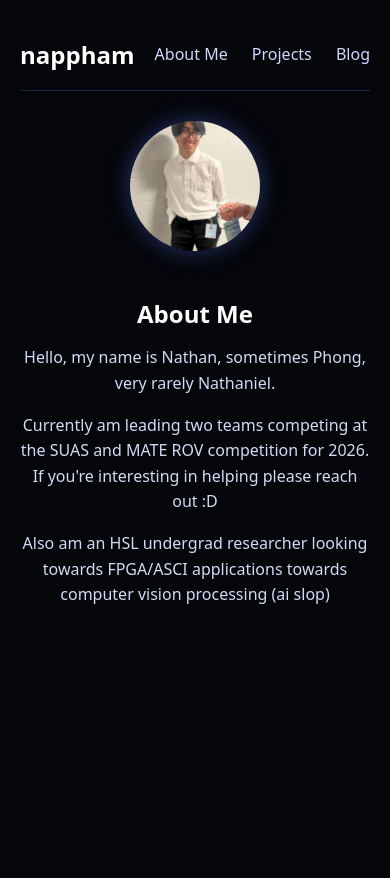
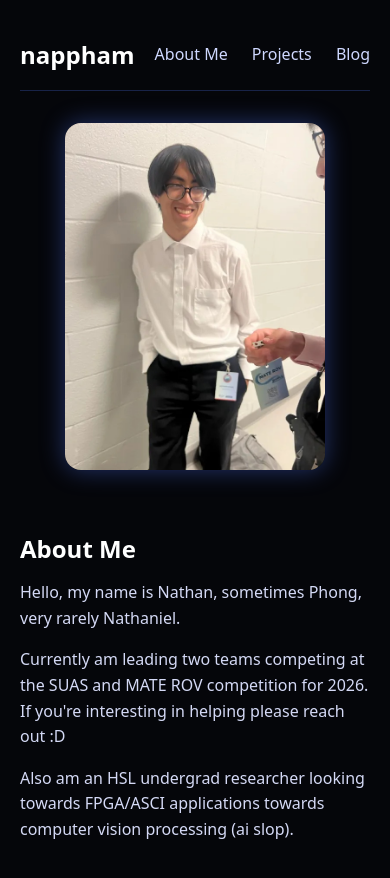
Before and after one commit to nappham/website, a plain HTML site: page index.html in a window 390 px wide. Before the commit the page ends 844 px from the top, so only its background shows below. Drawn offline with Linux system fonts and the light colour scheme.

Commit message:
resizing

```diff
--- a/index.html
+++ b/index.html
@@ -24,15 +24,17 @@
         Hello, my name is Nathan, sometimes Phong, very rarely Nathaniel.
       </p>
       <p>
-        Currently am leading two teams competing at the SUAS and MATE ROV competition for 2026. If you're interesting in helping please reach out :D
+        Currently am leading two teams competing at the SUAS and MATE ROV competition
+        for 2026. If you're interesting in helping please reach out :D
       </p>
       <p>
-        Also am an HSL undergrad researcher looking towards FPGA/ASCI applications towards computer vision processing (ai slop)
+        Also am an HSL undergrad researcher looking towards FPGA/ASCI applications
+        towards computer vision processing (ai slop).
       </p>
     </div>
 
     <div class="about-photo">
-      <!-- Change this path/filename to match your real image -->
+      <!-- change this path/filename if your image is elsewhere -->
       <img src="img/me.jpg" alt="Photo of Nathan Pham" />
     </div>
   </section>
--- a/styles.css
+++ b/styles.css
@@ -17,12 +17,9 @@ body {
   padding: 20px;
 }
 
-/* Limit content width a bit so it doesn't stretch too wide */
+/* keep content from stretching too wide */
 body > nav,
-body > section,
-body > h1,
-body > p,
-body > div {
+body > section {
   max-width: 900px;
   margin-left: auto;
   margin-right: auto;
@@ -73,25 +70,27 @@ p {
   display: flex;
   align-items: flex-start;
   justify-content: space-between;
-  gap: 24px;
-  margin-top: 24px;
+  gap: 40px;
+  margin-top: 32px;
 }
 
-/* Text on the left */
+/* text column – make it narrower so it wraps earlier */
 .about-text {
-  flex: 1.5;
+  flex: 1;
+  max-width: 560px;   /* controls how far to the right the text goes */
 }
 
-/* Image on the right */
+/* image column */
 .about-photo {
   flex: 0 0 auto;
 }
 
-/* Smaller, circular photo on the right */
+/* bigger, non-circle image */
 .about-photo img {
-  width: 130px;          /* smaller size */
-  height: 130px;
-  border-radius: 50%;    /* circle */
+  width: 260px;        /* increase/decrease this to taste */
+  max-width: 100%;
+  height: auto;
+  border-radius: 16px; /* rounded rectangle, not a circle */
   object-fit: cover;
   box-shadow: 0 0 24px rgba(80, 120, 255, 0.4);
 }
@@ -99,13 +98,13 @@ p {
 /* ========== Responsive (mobile) ========== */
 @media (max-width: 700px) {
   .about {
-    flex-direction: column-reverse; /* text above, image below on small screens */
+    flex-direction: column-reverse;
     align-items: center;
-    text-align: center;
+    text-align: left;
   }
 
   .about-text {
-    width: 100%;
+    max-width: 100%;
   }
 
   .about-photo {
```
